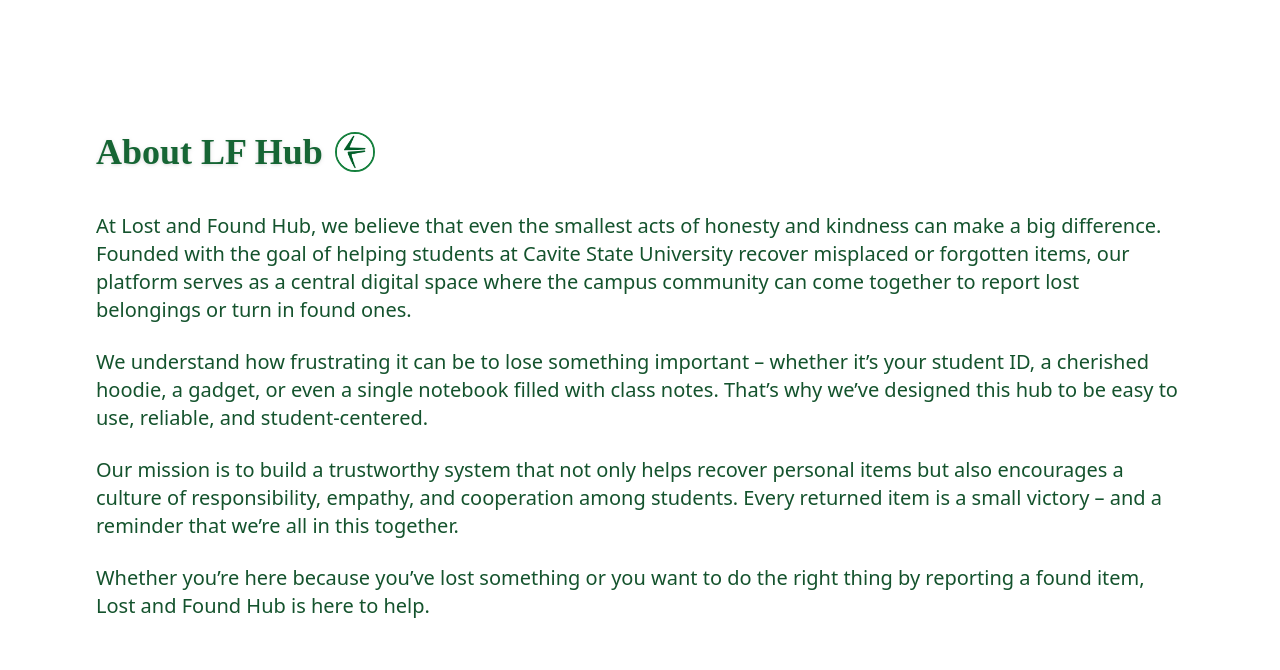
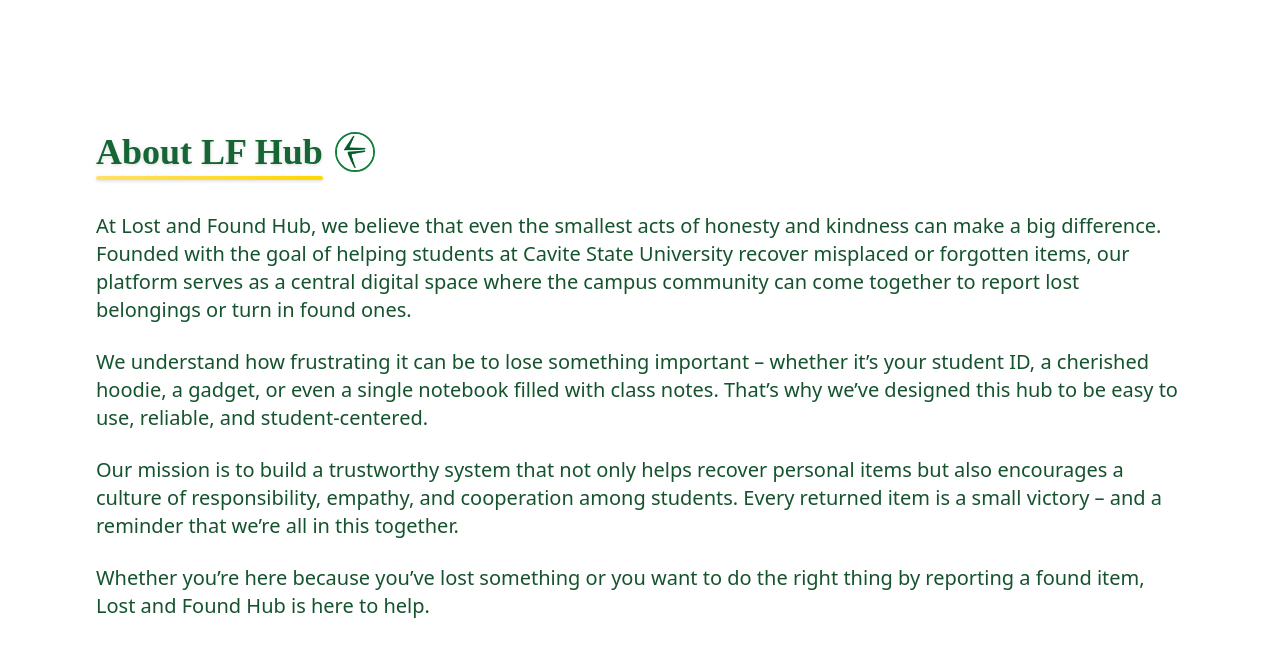
Before and after one commit to xKurty06/Lost-N-Found, a Next.js app: page / in a window 1280 px wide. Shown: the part 1180-1850 px from the top of the page. Built offline with nearby package versions, Linux system fonts and the light colour scheme.

Commit message:
feat: updated about section

```diff
--- a/src/app/globals.css
+++ b/src/app/globals.css
@@ -19,3 +19,49 @@
     background: var(--background);
     font-family: Arial, Helvetica, sans-serif;
 }
+
+@keyframes fadein-up {
+  from {
+    opacity: 0;
+    transform: translateY(40px);
+  }
+  to {
+    opacity: 1;
+    transform: translateY(0);
+  }
+}
+.animate-fadein-up {
+  animation: fadein-up 1s cubic-bezier(0.22, 1, 0.36, 1) both;
+}
+
+@keyframes about-glow {
+  0% {
+    box-shadow: 0 0 0px 0 #ffe066;
+  }
+  70% {
+    box-shadow: 0 0 32px 8px #ffe066;
+  }
+  100% {
+    box-shadow: 0 0 0px 0 #ffe066;
+  }
+}
+.animate-about-glow {
+  animation: about-glow 1.5s ease-in-out 1;
+}
+
+@keyframes about-underline {
+  from {
+    width: 0;
+  }
+  to {
+    width: 100%;
+  }
+}
+.animated-underline {
+  display: inline-block;
+  height: 4px;
+  background: linear-gradient(90deg, #ffe066, #ffd700);
+  border-radius: 2px;
+  width: 0;
+  animation: about-underline 1.2s cubic-bezier(0.4,0,0.2,1) forwards;
+}
--- a/src/app/page.tsx
+++ b/src/app/page.tsx
@@ -7,6 +7,9 @@
 export default function Page() {
     const getStartedRef = useRef<HTMLDivElement>(null);
     const [showClickMe, setShowClickMe] = useState(false);
+    const aboutRef = useRef<HTMLDivElement>(null);
+    const [aboutVisible, setAboutVisible] = useState(false);
+    const [aboutAnimKey, setAboutAnimKey] = useState(0);
 
     // Shared function to center the getStarted section
     function scrollToGetStarted() {
@@ -103,6 +106,26 @@
         };
     }, []);
 
+    useEffect(() => {
+        const observer = new window.IntersectionObserver(
+            ([entry]) => {
+                if (entry.isIntersecting) {
+                    setAboutVisible(true);
+                    setAboutAnimKey(prev => prev + 1); // restart animation
+                } else {
+                    setAboutVisible(false);
+                }
+            },
+            { threshold: 0.3 }
+        );
+        if (aboutRef.current) {
+            observer.observe(aboutRef.current);
+        }
+        return () => {
+            if (aboutRef.current) observer.unobserve(aboutRef.current);
+        };
+    }, []);
+
     return (
         <>
             {/* Hero Section with BG image */}
@@ -146,16 +169,18 @@
                     onClick={() => {
                         const about = document.getElementById('about');
                         if (about) {
+                            const nav = document.querySelector('nav');
+                            const navHeight = nav ? nav.offsetHeight : 0;
                             const rect = about.getBoundingClientRect();
                             const scrollTop = window.pageYOffset || document.documentElement.scrollTop;
-                            // Find the h2 inside the about section
-                            const h2 = about.querySelector('h2');
-                            let offset = about.offsetTop;
-                            if (h2) {
-                                // Offset to the h2 title
-                                const h2Rect = h2.getBoundingClientRect();
-                                offset = scrollTop + h2Rect.top - 150; // 32px for a little spacing above
-                            }
+                            const viewportHeight = window.innerHeight;
+                            const sectionHeight = rect.height;
+                            // Center the section: align its center with the viewport center below the navbar
+                            let offset = scrollTop + rect.top + sectionHeight / 1.2 - viewportHeight / 2 - navHeight / 2;
+                            // Clamp offset
+                            const maxScroll = Math.max(document.body.scrollHeight, document.documentElement.scrollHeight) - window.innerHeight;
+                            if (offset > maxScroll) offset = maxScroll;
+                            if (offset < 0) offset = 0;
                             window.scrollTo({ top: offset, behavior: 'smooth' });
                         }
                     }}
@@ -201,10 +226,19 @@
             </section>
 
             {/* About Section */}
-            <section id="about" className="w-full mt-36 mb-20 animate-fadein">
-                <div className="max-w-6xl mx-auto px-8">
+            <section id="about" className="w-full mt-36 mb-20">
+                <div
+                    ref={aboutRef}
+                    key={aboutAnimKey}
+                    className={`max-w-6xl mx-auto px-8 transition-all duration-700 ${aboutVisible ? "animate-fadein-up animate-about-glow" : "opacity-0 translate-y-10"}`}
+                >
                     <div className="flex items-center gap-3 mb-4">
-                        <h2 className="text-3xl md:text-4xl font-bold text-green-800 font-[cursive] drop-shadow">About LF Hub</h2>
+                        <h2 className="text-3xl md:text-4xl font-bold text-green-800 font-[cursive] drop-shadow relative">
+                          About LF Hub
+                          {aboutVisible && (
+                            <span className="absolute left-0 -bottom-2 w-full animated-underline" />
+                          )}
+                        </h2>
                         <Image src="/images/logo.png" alt="LF Hub Logo" width={40} height={40} className="rounded-full bg-white border-2 border-green-700" />
                     </div>
                     <div className="text-green-900 text-base md:text-xl mt-10 leading-relaxed space-y-6 font-sans">
```
